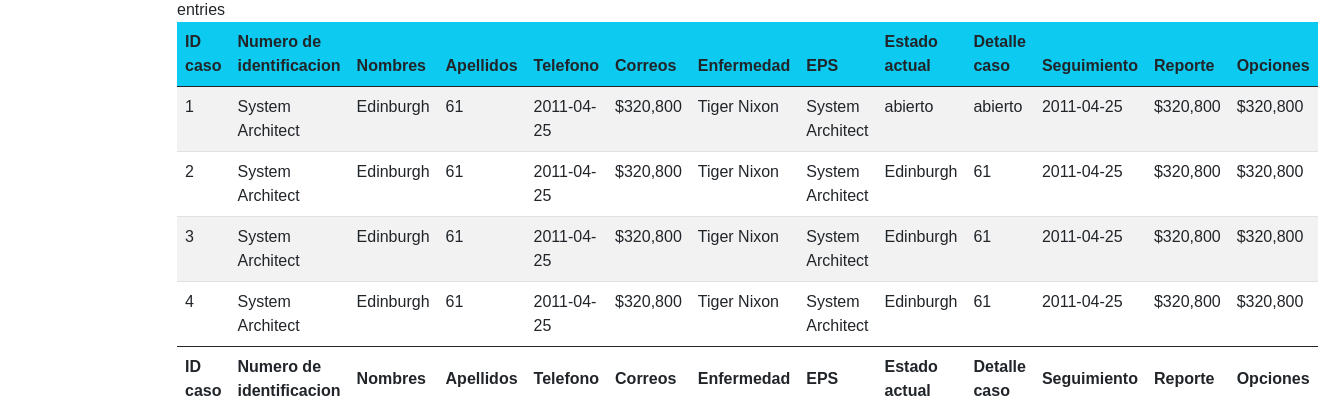
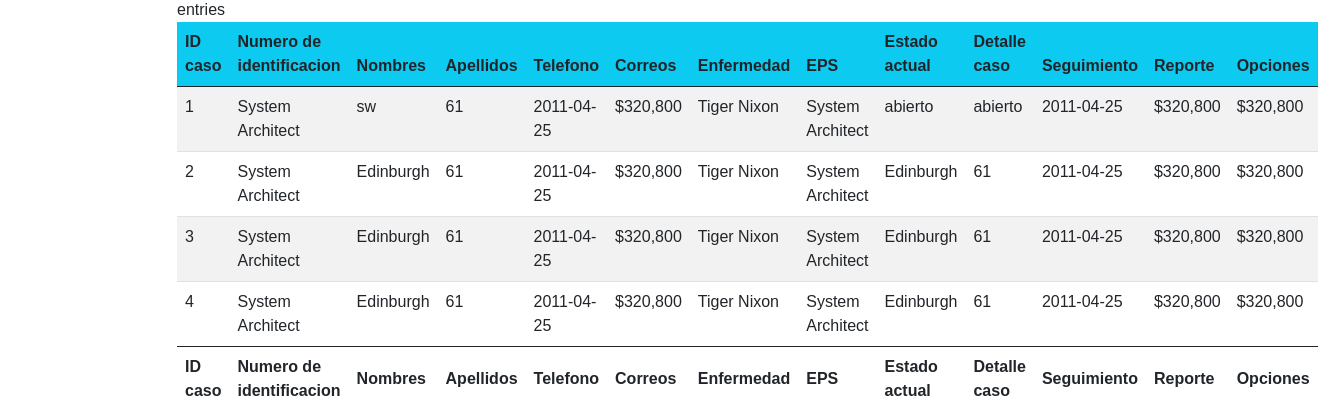
Before and after one commit to cloudfours/SUAP, a Django app: template api/templates/admin/gestorcrud.html in a window 1320 px wide. Shown: the part 438-849 px from the top of the page. Run offline with Django 4.2, Linux system fonts and the light colour scheme; the template is opened without the code that fills it, so the values that code supplies are empty; some libraries are stand-ins or nearby versions.

Commit message:
se deja los cambios listos

```diff
--- a/api/static/js/jquery.js
+++ b/api/static/js/jquery.js
@@ -4,6 +4,9 @@ $(document).ready(function () {
     $('#caso').keyup(function(){
         table.column($(this).data('index')).search(this.value).draw();
     })
+    $('#nombrecompleto').keyup(function(){
+        table.column($(this).data('index')).search(this.value).draw();
+    })
     $('#estado').click(function(){
         table.column($(this).data('index')).search(this.value).draw();
     })
--- a/api/templates/admin/gestorcrud.html
+++ b/api/templates/admin/gestorcrud.html
@@ -51,7 +51,7 @@
         <tr>
             <td>1</td>
             <td>System Architect</td>
-            <td>Edinburgh</td>
+            <td>sw</td>
             <td>61</td>
             <td>2011-04-25</td>
             <td>$320,800</td>
```
Also changed, not shown: 1 other file.
